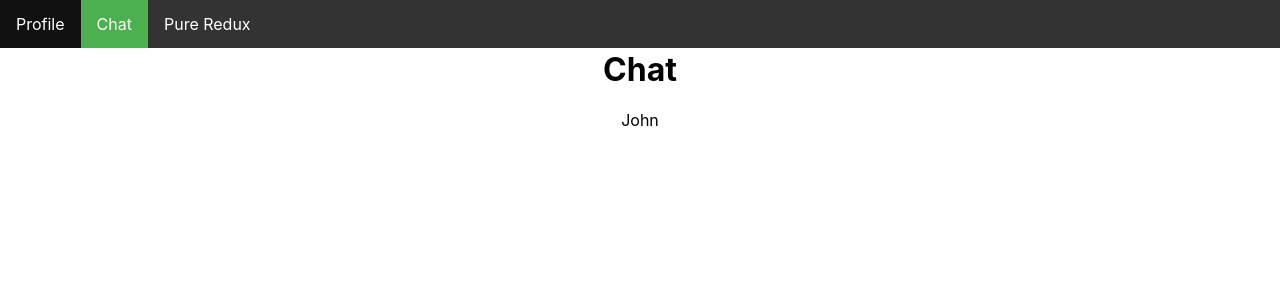
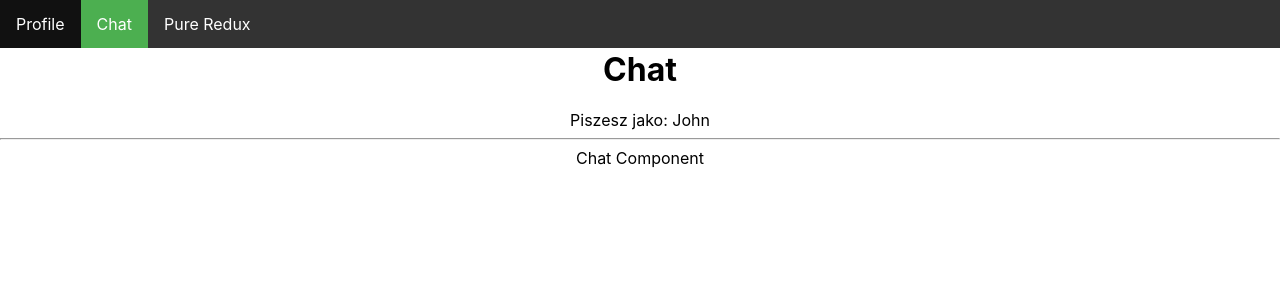
Before and after one commit to rkulinski/chat-clean, a React (Create React App) app: page /chat-container in a window 1280 px wide. Shown: the top 300 px of the page. Built offline with nearby package versions, Linux system fonts and the light colour scheme; no server answers.

Commit message:
Chat boilerplate.

```diff
--- a/package.json
+++ b/package.json
@@ -15,7 +15,8 @@
     "react-redux": "^7.2.0",
     "react-router-dom": "^5.2.0",
     "react-scripts": "3.4.1",
-    "redux": "^4.0.5"
+    "redux": "^4.0.5",
+    "socket.io-client": "^2.3.0"
   },
   "scripts": {
     "start": "react-scripts start",
--- /dev/null
+++ b/src/pages/ChatComponent.js
@@ -0,0 +1,25 @@
+import React from "react";
+import * as io from "socket.io-client";
+
+class ChatComponent extends React.Component {
+  componentDidMount() {
+    if (!this.connectionChat) {
+      this.connectionChat = io.connect("https://chat-server.fbg.pl");
+      this.connectionChat.on("chat message", (message) => {
+        console.log(message);
+      });
+    }
+  }
+
+  componentWillUnmount() {
+    if (this.connectionChat) {
+      this.connectionChat.disconnect();
+    }
+  }
+
+  render() {
+    return <div>Chat Component</div>;
+  }
+}
+
+export default ChatComponent;
--- a/src/pages/ChatContainer.js
+++ b/src/pages/ChatContainer.js
@@ -1,12 +1,15 @@
 import React from "react";
 import { connect } from "react-redux";
+import ChatComponent from "./ChatComponent";
 
 class ChatContainer extends React.Component {
   render() {
     return (
       <div>
         <h1>Chat</h1>
-        <div>{this.props.username}</div>
+        <div>Piszesz jako: {this.props.username}</div>
+        <hr />
+        <ChatComponent username={this.props.username} />
       </div>
     );
   }
```
Also changed, not shown: 1 other file (tests, documents, lock files or other folders).
